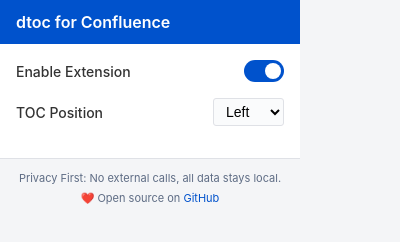
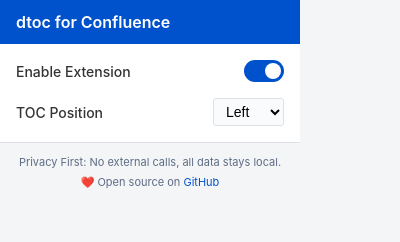
Before and after one commit to ashu-tosh-kumar/dtoc, a browser extension: page chrome-extension/popup.html in a window 400 px wide. Drawn offline with Linux system fonts and the light colour scheme.

Commit message:
fix(popup): use flexbox gap on content to prevent layout gaps when rows are hidden

```diff
--- a/chrome-extension/popup.css
+++ b/chrome-extension/popup.css
@@ -22,17 +22,15 @@ body {
 .content {
   padding: 16px;
   background-color: white;
+  display: flex;
+  flex-direction: column;
+  gap: 16px;
 }
 
 .setting-row {
   display: flex;
   justify-content: space-between;
   align-items: center;
-  margin-bottom: 16px;
-}
-
-.setting-row:last-child {
-  margin-bottom: 0;
 }
 
 label {
--- a/firefox-extension/popup.css
+++ b/firefox-extension/popup.css
@@ -22,17 +22,15 @@ body {
 .content {
   padding: 16px;
   background-color: white;
+  display: flex;
+  flex-direction: column;
+  gap: 16px;
 }
 
 .setting-row {
   display: flex;
   justify-content: space-between;
   align-items: center;
-  margin-bottom: 16px;
-}
-
-.setting-row:last-child {
-  margin-bottom: 0;
 }
 
 label {
```
